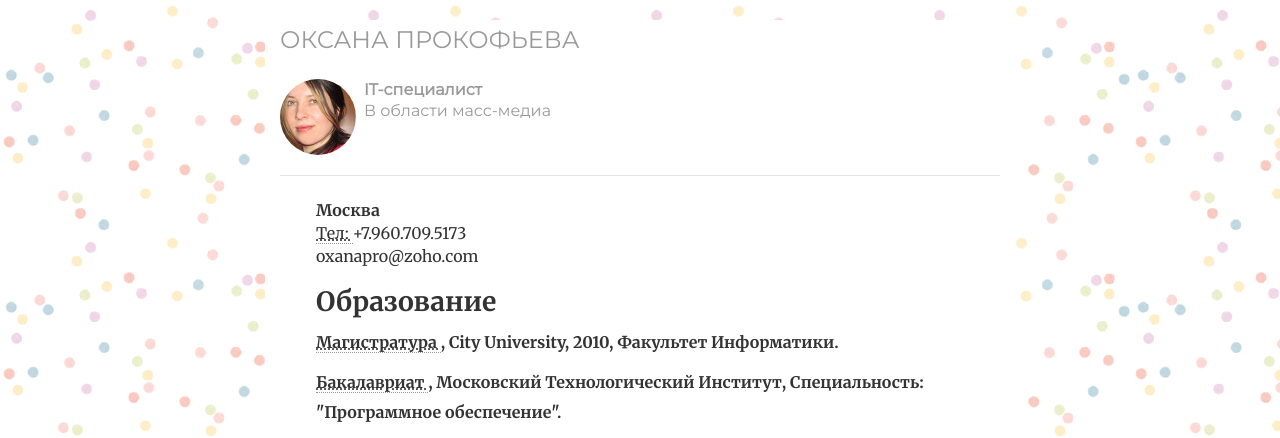
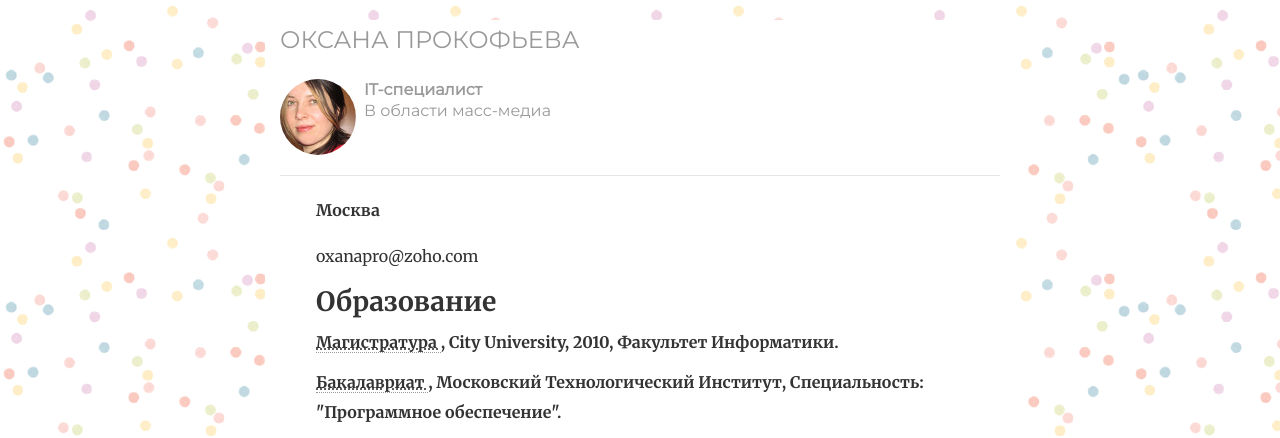
Before and after one commit to cvkp/cvkp.github.io, a Jekyll site: the page built from index.html, in a window 1280 px wide. Shown: the top 438 px of the page. Built offline with Jekyll 4.4.1, drawn with Linux system fonts in a browser that asks for light colours; nearby versions of some CDN libraries; the list of posts is cut into pages by our own code.

Commit message:
Update index.html

```diff
--- a/index.html
+++ b/index.html
@@ -93,10 +93,10 @@ IT специалист в сфере масс-медиа
 								<br>
 							</strong>
 						</span>
-						<abbr title="phone">
+						<!--<abbr title="phone">
 							Тел:
 						</abbr>
-						+7.960.709.5173
+						+7.96О.7О9.5173 -->
 						<br>
 						<span>
 							oxanapro@zoho.com
```
